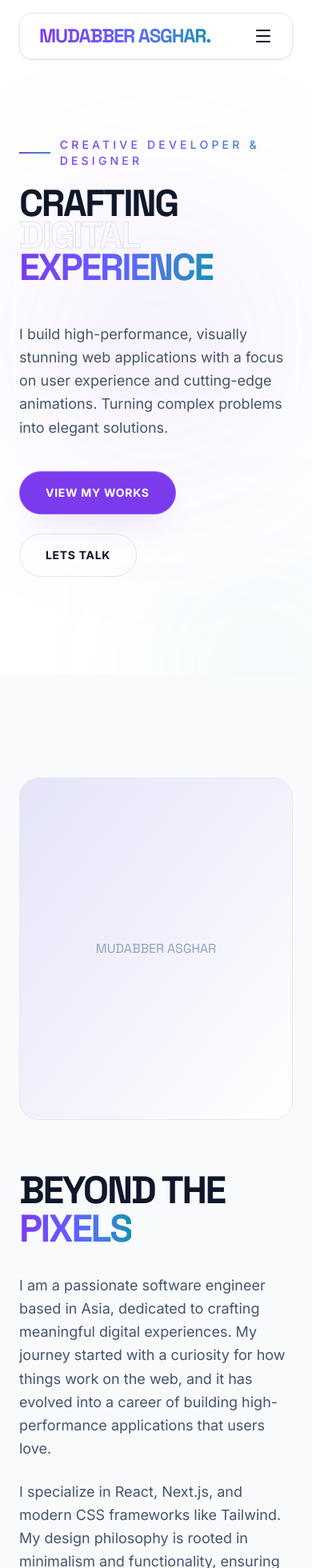
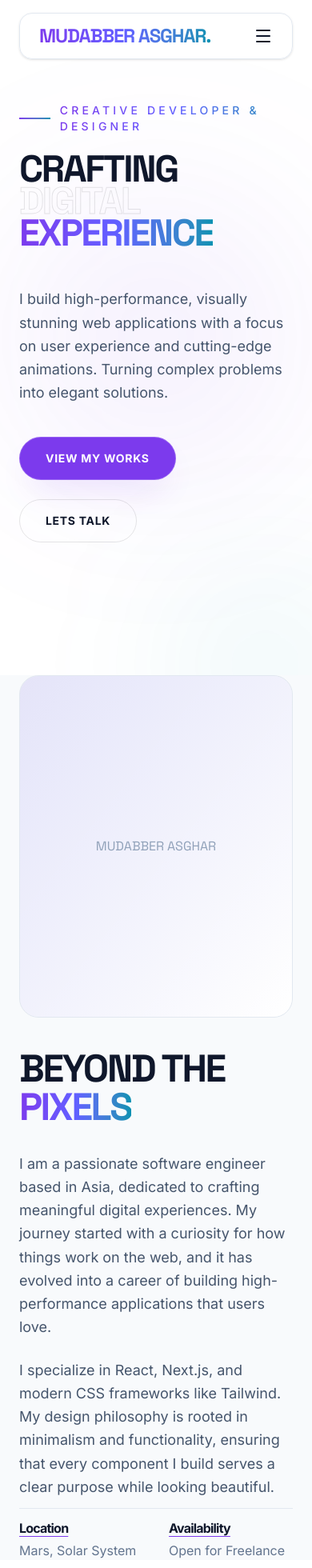
Before and after one commit to MudabberAsghar256/portfolio, a Next.js app: page / in a window 390 px wide. Shown: the top 1960 px of the page at 80% size. Built offline with nearby package versions, Linux system fonts and the light colour scheme.

Commit message:
bew fugs fixed

```diff
--- a/src/components/About.tsx
+++ b/src/components/About.tsx
@@ -3,9 +3,9 @@ import { motion } from "motion/react";
 
 export default function About() {
   return (
-    <section id="about" className="py-32 px-6 bg-brand-surface relative overflow-hidden">
+    <section id="about" className="md:py-32 px-6 bg-brand-surface relative overflow-hidden">
       <div className="max-w-7xl mx-auto">
-        <div className="grid grid-cols-1 lg:grid-cols-2 gap-16 lg:gap-24 items-center">
+        <div className="grid grid-cols-1 lg:grid-cols-2 gap-10 lg:gap-24 items-center">
           <motion.div
             initial={{ opacity: 0, x: -50 }}
             whileInView={{ opacity: 1, x: 0 }}
@@ -41,13 +41,13 @@ export default function About() {
               things work on the web, and it has evolved into a career of building
               high-performance applications that users love.
             </p>
-            <p className="text-slate-600 text-lg leading-relaxed mb-8">
+            <p className="text-slate-600 text-lg leading-relaxed mb-3 md:mb-8">
               I specialize in React, Next.js, and modern CSS frameworks like Tailwind.
               My design philosophy is rooted in minimalism and functionality, ensuring
               that every component I build serves a clear purpose while looking beautiful.
             </p>
 
-            <div className="grid grid-cols-2 gap-8 pt-6 border-t border-slate-200">
+            <div className="grid grid-cols-2 gap-8 pt-3 md:pt-6 border-t border-slate-200">
               <div>
                 <span className="block text-slate-900 font-bold mb-1 underline decoration-brand-primary underline-offset-4 tracking-tighter">Location</span>
                 <span className="text-slate-500">Mars, Solar System</span>
--- a/src/components/Contact.tsx
+++ b/src/components/Contact.tsx
@@ -4,9 +4,9 @@ import { motion } from "motion/react";
 
 export default function Contact() {
   return (
-    <section id="contact" className="py-32 px-6 bg-brand-surface">
+    <section id="contact" className="md:py-32 py-10 px-6 bg-brand-surface">
       <div className="max-w-7xl mx-auto">
-        <div className="text-center mb-20">
+        <div className="text-center mb-10 md:mb-20">
           <motion.h2
             initial={{ opacity: 0, scale: 0.9 }}
             whileInView={{ opacity: 1, scale: 1 }}
@@ -21,7 +21,7 @@ export default function Contact() {
           </p>
         </div>
 
-        <div className="grid grid-cols-1 lg:grid-cols-2 gap-16">
+        <div className="grid grid-cols-1 lg:grid-cols-2 gap-8 md:gap-16">
           <motion.div
             initial={{ opacity: 0, x: -30 }}
             whileInView={{ opacity: 1, x: 0 }}
--- a/src/components/Footer.tsx
+++ b/src/components/Footer.tsx
@@ -23,12 +23,12 @@ export default function Footer() {
   ];
 
   return (
-    <footer className="relative bg-brand-bg pt-20 pb-4 px-6 overflow-hidden border-t border-slate-100">
+    <footer className="relative bg-brand-bg mb-7 pt-10 md:pt-20 pb-4 px-6 overflow-hidden border-t border-slate-100">
       {/* Decorative Gradient */}
       <div className="absolute bottom-0 left-1/2 -translate-x-1/2 w-full h-[500px] bg-brand-primary/5 blur-[120px] rounded-full pointer-events-none -z-10" />
 
       <div className="max-w-7xl mx-auto">
-        <div className="grid grid-cols-1 lg:grid-cols-12 gap-16 mb-12">
+        <div className="grid grid-cols-1 lg:grid-cols-12 gap-8 md:gap-16 mb-12">
           {/* Brand & CTA Section */}
           <div className="lg:col-span-5 space-y-6">
             <motion.div
@@ -114,7 +114,7 @@ export default function Footer() {
         </div>
 
         {/* Bottom Bar */}
-        <div className="pt-8 border-t border-slate-100 flex flex-col md:flex-row justify-between items-center gap-6">
+        <div className="md:pt-8 pt-4 border-t border-slate-100 flex flex-col md:flex-row justify-between items-center gap-6">
           <div className="text-slate-400 text-[10px] font-mono uppercase tracking-[0.2em] text-center md:text-left">
             &copy; {new Date().getFullYear()} Handcrafted with Passion by Mudabber Khan
           </div>
--- a/src/components/Hero.tsx
+++ b/src/components/Hero.tsx
@@ -1,10 +1,10 @@
 'use client';
+import { ArrowDownRight } from "lucide-react";
 import { motion } from "motion/react";
-import { ArrowDownRight } from "lucide-react";
 
 export default function Hero() {
   return (
-    <section className="min-h-screen pt-32 pb-20 px-6 flex flex-col justify-center overflow-hidden">
+    <section className="min-h-screen pt-32  px-6 flex justify-center overflow-hidden">
       <div className="max-w-7xl mx-auto w-full">
         <motion.div
           initial={{ opacity: 0, y: 20 }}
--- a/src/components/Projects.tsx
+++ b/src/components/Projects.tsx
@@ -32,9 +32,9 @@ export default function Projects() {
   ];
 
   return (
-    <section id="projects" className="py-32 px-6">
+    <section id="projects" className="md:py-32 py-10 px-6">
       <div className="max-w-7xl mx-auto">
-        <div className="flex flex-col md:flex-row justify-between items-end mb-16 gap-8">
+        <div className="flex flex-col md:flex-row justify-between items-end mb-8 md:mb-16 gap-8">
           <div>
             <span className="text-brand-secondary font-mono text-sm uppercase tracking-[0.4em] block mb-4">Portfolio</span>
             <h2 className="text-6xl md:text-8xl font-display font-black leading-[0.9] uppercase tracking-tighter">
@@ -88,7 +88,7 @@ export default function Projects() {
         </div>
 
         <motion.div
-          className="mt-20 flex justify-center"
+          className="md:mt-20 mt-10 flex justify-center"
           initial={{ opacity: 0 }}
           whileInView={{ opacity: 1 }}
           viewport={{ once: true }}
--- a/src/components/Skills.tsx
+++ b/src/components/Skills.tsx
@@ -14,8 +14,8 @@ export default function Skills() {
   const marqueeText = ["CREATIVITY", "PRECISION", "CODE", "DESIGN", "ANIMATION", "STRATEGY"];
 
   return (
-    <section id="skills" className="py-32 bg-brand-bg">
-      <div className="mb-20 overflow-hidden border-y border-slate-100 py-6">
+    <section id="skills" className="md:py-32 py-10 bg-brand-bg">
+      <div className="md:mb-20 mb-10 overflow-hidden border-y border-slate-100 py-6">
         <motion.div
           animate={{ x: [0, -1000] }}
           transition={{ duration: 20, repeat: Infinity, ease: "linear" }}
```
